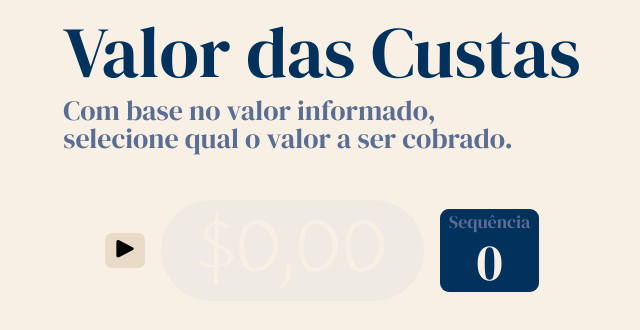
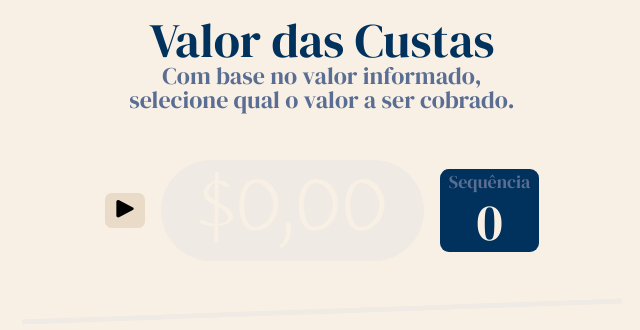
Before and after one commit to fabianoants/tabela-custas, a plain HTML site: page index.html in a window 1280 px wide. Shown: the whole page, without its empty margins (318-958 px from the left). Drawn offline with Linux system fonts and the light colour scheme.

Commit message:
Update style.css

```diff
--- a/style.css
+++ b/style.css
@@ -34,28 +34,24 @@ body {
 .conteudo {
     display: flex;
     flex-direction: column;
-    justify-content: space-around;
+    justify-content: center;
     align-items: center;
-}
-
-.conteudo__box {
-    display: flex;
-    flex-direction: column;
-    justify-content: center;
+    text-align: center;
 }
 
 .conteudo__box__titulo {
-    font-size: 72px;
+    font-size: 48px;
 }
 
 .conteudo__box__subtitulo {
-    margin-top: 0.3em;
-    font-size: 28px;
+    font-size: 24px;
     color: var(--cor-texto);
 }
 
 .conteudo__valor {
     display: flex;
+    flex-wrap: wrap;
+    justify-content: center;
     align-items: center;
     gap: 1em;
     margin: 3em;
@@ -99,7 +95,6 @@ body {
 }
 
 .conteudo__valor__pontos__valor {
-    background-color: var(--cor-principal);
     color: var(--cor-fundo-claro);
     font-size: 52px;
 }
@@ -130,7 +125,6 @@ body {
 .conteudo__lista__valores__botao-errado,
 .conteudo__lista__valores__botao {
     background-color: var(--cor-efeito);
-    color: var(--cor-principal);
     border: none;
     border-radius: 1em;
     padding: 0.5em 0.8em;
@@ -155,22 +149,23 @@ body {
 
 .conteudo__tentativas {
     display: flex;
+    justify-content: center;
     align-items: center;
+    flex-wrap: wrap;
     gap: 1em;
     margin-top: 1em;
     font-size: 28px;
+    font-weight: 700;
 }
 
 .conteudo__tentativas__sem-carimbo {
     color: var(--cor-borracha);
     border: solid 0.2em var(--cor-borracha);
     padding: 0.2em;
-    font-weight: 700;
 }
 
 .conteudo__tentativas__com-carimbo {
     color: var(--cor-errado);
     border: solid 0.2em var(--cor-errado);
     padding: 0.2em;
-    font-weight: 700;
 }
```
